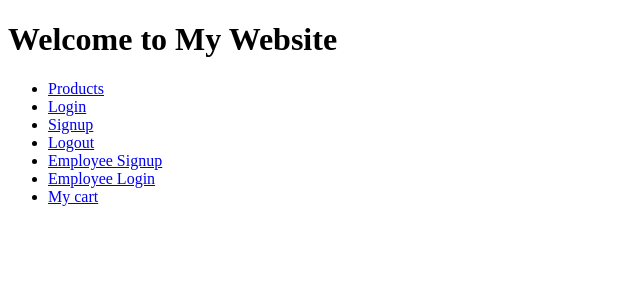
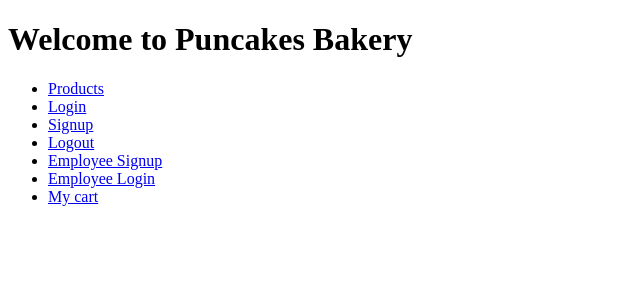
Before and after one commit to matthew-torres/puncakes-app, a Flask app: page / in a window 1280 px wide. Shown: the top 300 px of the page, without its empty margins (0-640 px from the left). Run offline with Flask 3, Linux system fonts and the light colour scheme.

Commit message:
updated home page title

```diff
--- a/templates/index.html
+++ b/templates/index.html
@@ -1,10 +1,10 @@
 <!DOCTYPE html>
 <html>
   <head>
-    <title>My Website</title>
+    <title>Puncakes Bakery</title>
   </head>
   <body>
-    <h1>Welcome to My Website</h1>
+    <h1>Welcome to Puncakes Bakery</h1>
     <ul>
       <li><a href="/products">Products</a></li>
       <li><a href="/login">Login</a></li>
```
